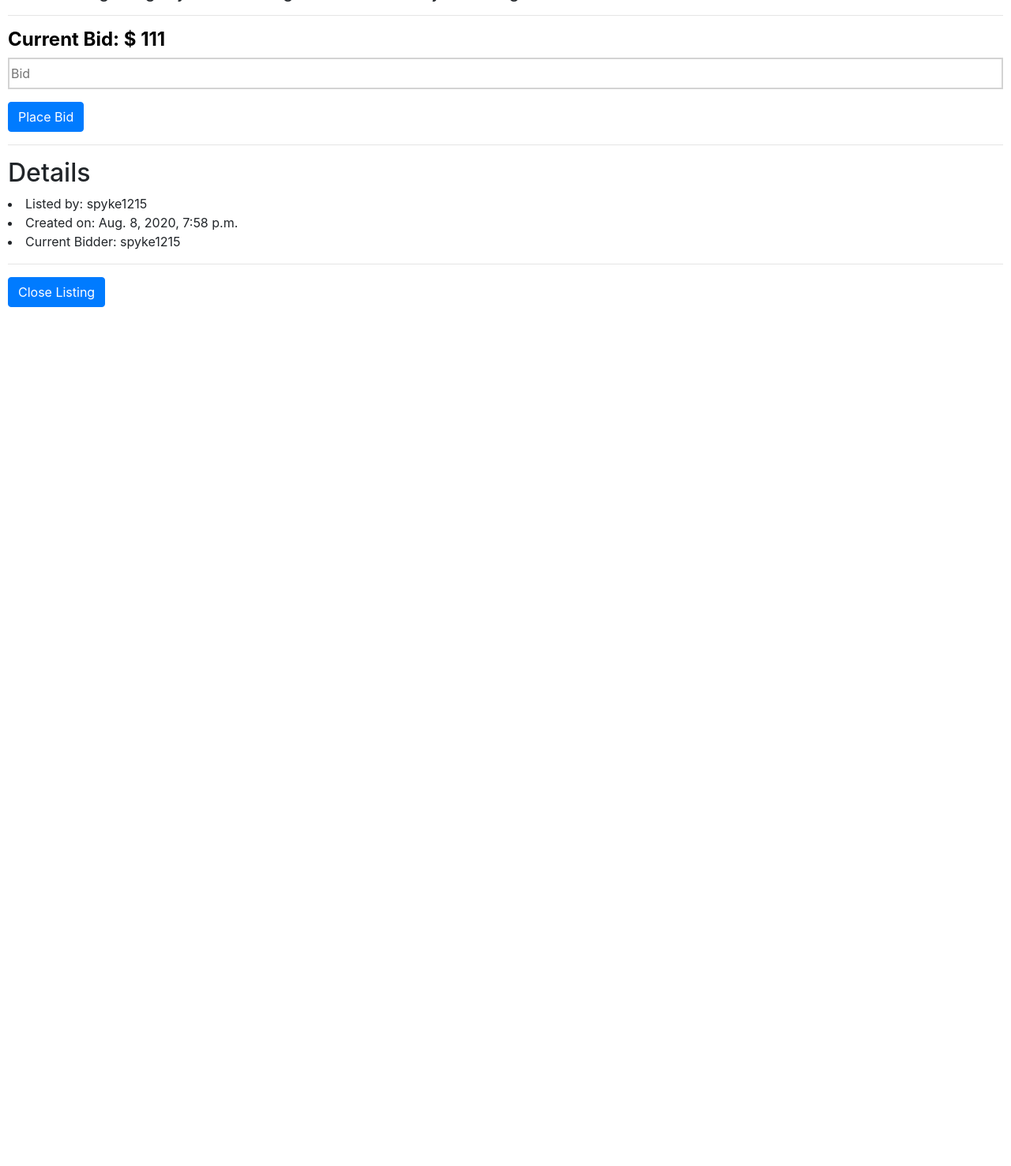
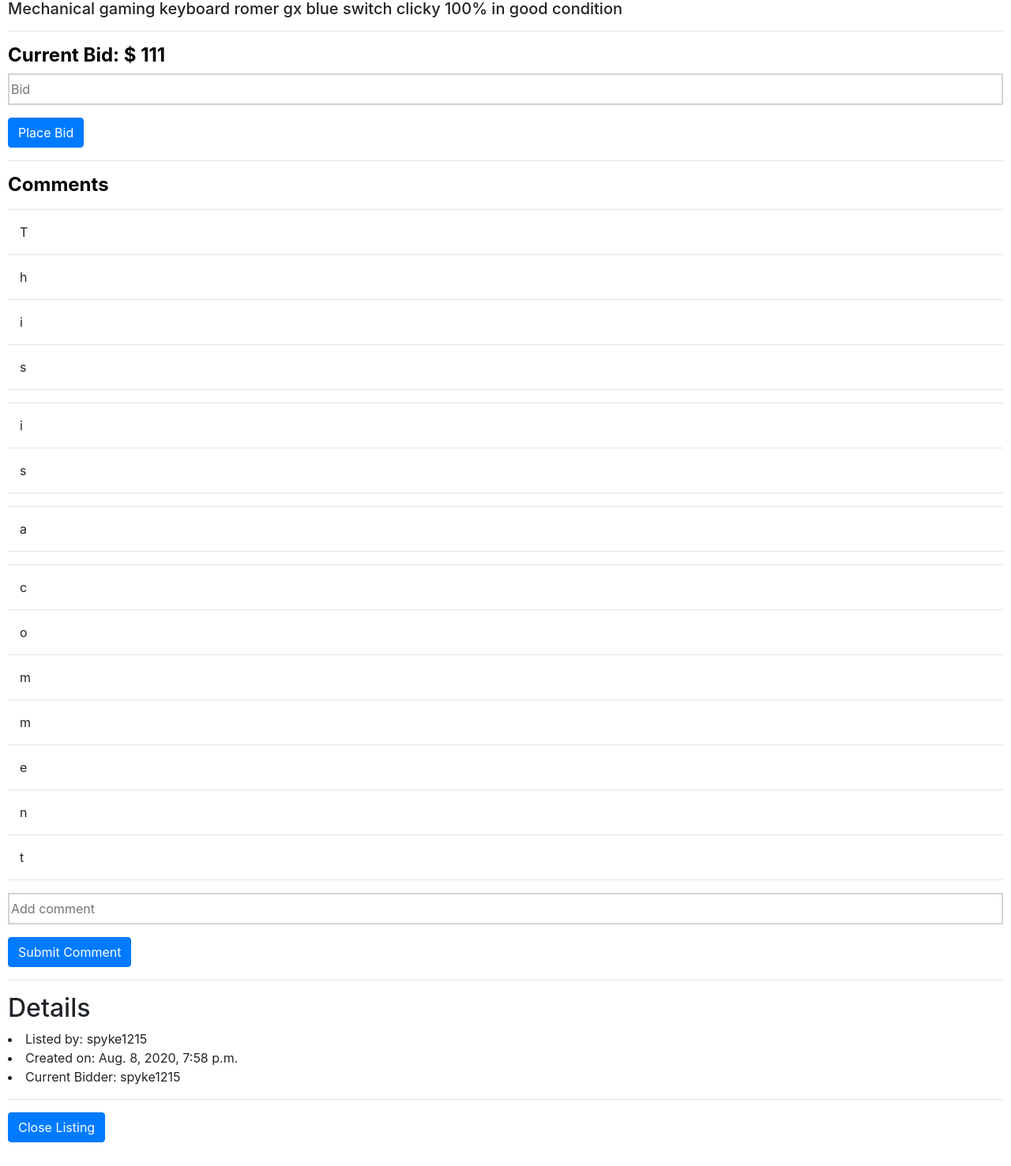
Before and after one commit to IFTI2002/project2, a Django app: page /listing/1 in a window 1280 px wide. Shown: the part 655-2132 px from the top of the page at 79% size. Before the commit the page ends 1044 px from the top, so only its background shows below. Run offline with Django 3.2, Linux system fonts and the light colour scheme; a user stored in the database is signed in; data comes from the database, SQL or seed files in the repository; both versions use the stored data as it was after the commit; some libraries are stand-ins or nearby versions.

Commit message:
comment bug

```diff
--- a/auctions/static/auctions/styles.css
+++ b/auctions/static/auctions/styles.css
@@ -9,6 +9,11 @@ body {
 
 .list-info {
     margin: 20px 0;
+}
+
+.font-size {
+    font-size: large;
+    color: black;
 }
 
 .place-bid {
--- a/auctions/templates/auctions/categories.html
+++ b/auctions/templates/auctions/categories.html
@@ -8,7 +8,9 @@
     <h2>All Categories</h2>
     <hr>
     {% for category in categories %} <!--LOOP ALL CATEGORIES-->
-        <li><a href="{% url 'category' category.id %}">{{ category }}</a></li>
+
+          <h4><a class="fontsize" href="{% url 'category' category.id %}">{{ category }}</a></h4>
+
     {% endfor %}
     <hr>
 {% endblock %}
--- a/auctions/templates/auctions/listing.html
+++ b/auctions/templates/auctions/listing.html
@@ -5,29 +5,35 @@
 {% endblock %}
 
 {% block body %}
+<!-- TITLE -->
 <div class="list-text">
     <h2>
-        <b>{{ listings.title }}</b> <!-- Title -->
+        <b>{{ listings.title }}</b>
     </h2>
+    <hr>
 </div>
+<!-- IMAGE -->
 <div class="container-fluid list">
     <div>
         <div class="list-image">
-            <img class="image-list" src="{{ listings.image }}"> <!-- Image -->
+            <img class="image-list" src="{{ listings.image }}">
         </div>
     </div>
 </div>
+<!-- DESCRIPTION -->
 <div class="list-info">
     <div>
-        <h5>{{ listings.description }}</h5> <!-- Description -->
+        <h5>{{ listings.description }}</h5>
     </div>
     <hr>
+    <!-- CURRENT BID -->
     <div>
         <h4 class="listing-text">
-            <b>Current Bid: $ {{ listings.bid }}</b> <!-- Current Bid -->
+            <b>Current Bid: $ {{ listings.bid }}</b>
         </h4>
     </div>
-    <form action="{% url 'listing' listings.id %}" method="POST">  <!-- Update Bid -->
+    <!-- UPDATE BID -->
+    <form action="{% url 'listing' listings.id %}" method="POST">
         {% csrf_token %}
         <div class="row">
             <div class="form-group col-12">
@@ -38,16 +44,42 @@
         <input class="btn btn-primary" type="submit" value="Place Bid">
     </form>
     <hr>
-    <div>
-        <h2> Details </h2> <!-- Details -->
-        <li> Listed by: {{ users.username }} </li>
-        <li> Created on: {{ listings.time }} </li>
-        <li> Current Bidder: {{ bidder.username }} </li>
-    </div>
+        <!-- COMMENTS -->
+        <div>
+            <h4 class="listing-text">
+                <b>Comments</b>
+            </h4>
+
+            {% for comments in listings.comment%}
+                <hr>
+                 <div class="form-group col-12">
+                    {{ comments }}
+                </div>
+            {% endfor %}
+
+            <hr>
+            <form action="{% url 'comment' listings.id %}" method="POST">
+                {% csrf_token %}
+                <div class="row">
+                    <div class="form-group col-12">
+                        <input class="place-bid" type="text" name="comment" placeholder="Add comment">
+                    </div>
+                </div>
+                <input class="btn btn-primary" type="submit" value="Submit Comment">
+            </form>
+        </div>
+    <hr>
+        <!-- DETAILS -->
+        <div>
+            <h2> Details </h2>
+            <li> Listed by: {{ users.username }} </li>
+            <li> Created on: {{ listings.time }} </li>
+            <li> Current Bidder: {{ bidder.username }} </li>
+        </div>
     <hr>
 
-    {% if users.username == user.username %} <!-- Button appears if the current users is the one who posted the listing -->
-
+    <!-- BUTTON APPEARS IF THE CURRRENT USER IS THE ONE WHO POSTED THE LISTING-->
+    {% if users.username == user.username %}
         <form action="{% url 'close' %}" method="POST">
             {% csrf_token %}
             <input hidden type="number" name="listings_id" value="{{ listings.id }}">
@@ -58,7 +90,8 @@
 
         {% for watch in watchlist %}
 
-            {% if listings.id == watch.watchlist %} <!-- if this listings has same listings on users watchlist -->
+            <!-- IF LISTING HAS THE SAME LISTING IN WATCHLIST -->
+            {% if listings.id == watch.watchlist %}
 
                 <form action="{% url 'remove' %}" method="POST">
                 {% csrf_token %}
@@ -68,7 +101,7 @@
 
             {% endif %}
 
-        {% empty %}
+        {% empty %} <!--ELSE-->
 
             <form action="{% url 'watchlist' %}" method="POST">
             {% csrf_token %}
--- a/auctions/urls.py
+++ b/auctions/urls.py
@@ -13,5 +13,6 @@ urlpatterns = [
     path("listing/<int:list_id>", views.listing, name="listing"),
     path("category/<int:category_id>", views.category, name="category"),
     path("close", views.close, name="close"),
-    path("remove", views.remove, name="remove")
+    path("remove", views.remove, name="remove"),
+    path("comment/<int:list_id>", views.comment, name="comment")
 ]
--- a/auctions/views.py
+++ b/auctions/views.py
@@ -23,7 +23,7 @@ def listing(request, list_id):
         Listings.objects.filter(pk=list_id).update(bid=request.POST["place_bid"]) # UPDATEDS THE CURRENT HIGHEST BID
         Listings.objects.filter(pk=list_id).update(bidder=request.POST["user_id"]) # UPDATES THE CURRENT HIGHEST BIDDER/USER
 
-        HttpResponseRedirect(reverse("listing", args=(list_id,))) # REDIRECT TO LISTINGS WITH ARGS LISTING ID
+        return HttpResponseRedirect(reverse("listing", args=(list_id,))) # REDIRECT TO LISTINGS WITH ARGS LISTING ID
 
     lists = Listings.objects.get(id=list_id)
 
@@ -34,6 +34,17 @@ def listing(request, list_id):
         "min": lists.bid + 1, # CURRENT BID AMOUNT PLUS 1 FOR ERROR CHECKING
         "watchlist": Watchlist.objects.filter(watchlist=list_id),
     })
+
+# COMMENTS
+def comment(request, list_id):
+
+    if request.method == "POST":
+
+        comment = Listings.objects.get(id=list_id)
+        comment.comment = request.POST["comment"]
+        comment.save()
+
+        return HttpResponseRedirect(reverse("listing", args=(list_id,))) # REDIRECT TO LISTINGS WITH ARGS LISTING ID
 
 # CATEGORIES
 def categories(request):
@@ -52,13 +63,10 @@ def category(request, category_id):
 # CLOSE LISTING PAGE
 def close(request):
 
-    if request.method == "POST":  # IF METHOD IS POST
+    close = Listings.objects.filter(id=request.POST["listings_id"]) #FILTER IF EQUAL TO ID LISTING
+    close.delete() # DELETE LISTING
 
-        close = Listings.objects.filter(id=request.POST["listings_id"]) #FILTER IF EQUAL TO ID LISTING
-
-        close.delete() # DELETE LISTING
-
-        return HttpResponseRedirect(reverse("index"))
+    return HttpResponseRedirect(reverse("index"))
 
 # REMOVE WATCHLIST
 def remove(request):
```
Also changed, not shown: db.sqlite3.
